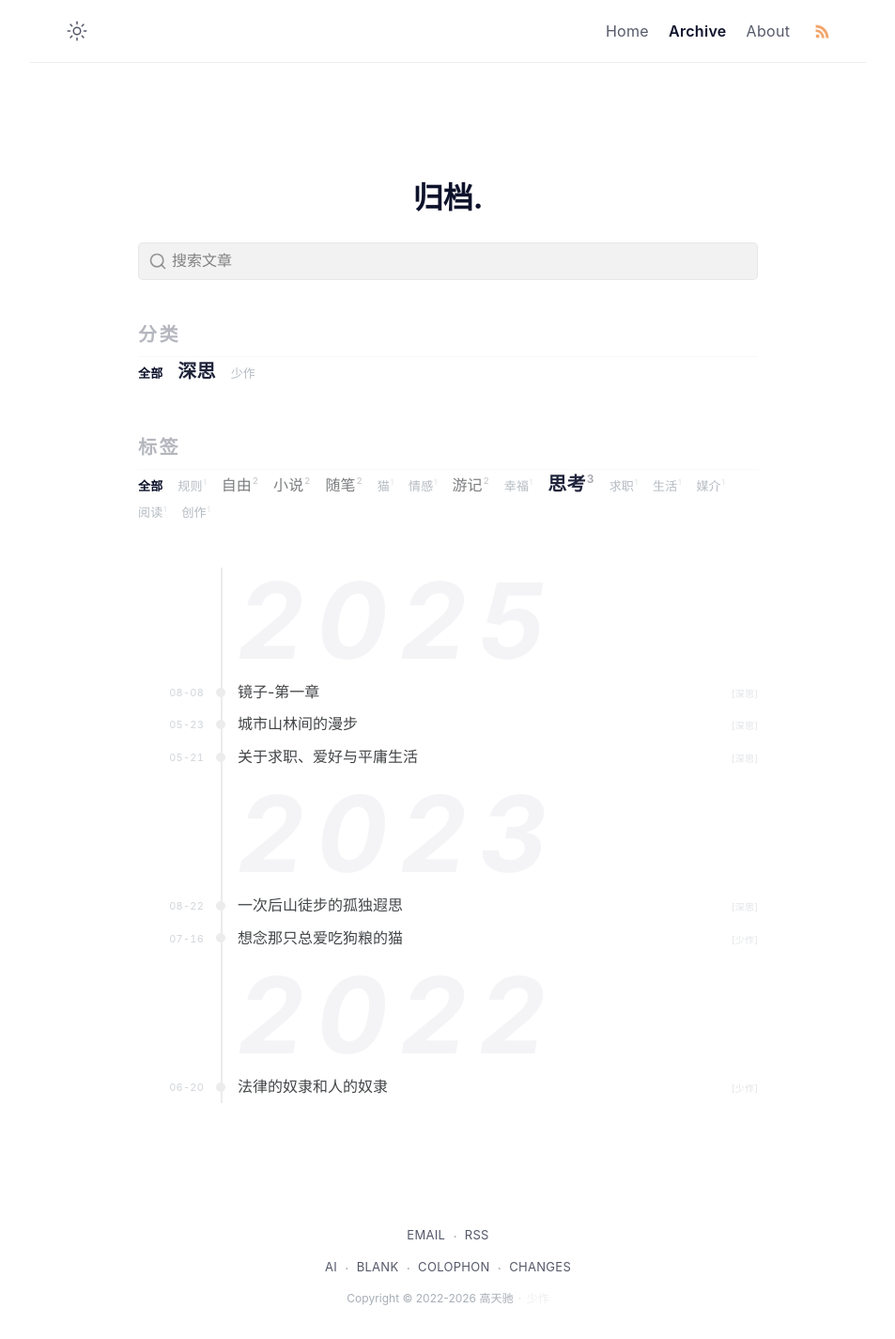
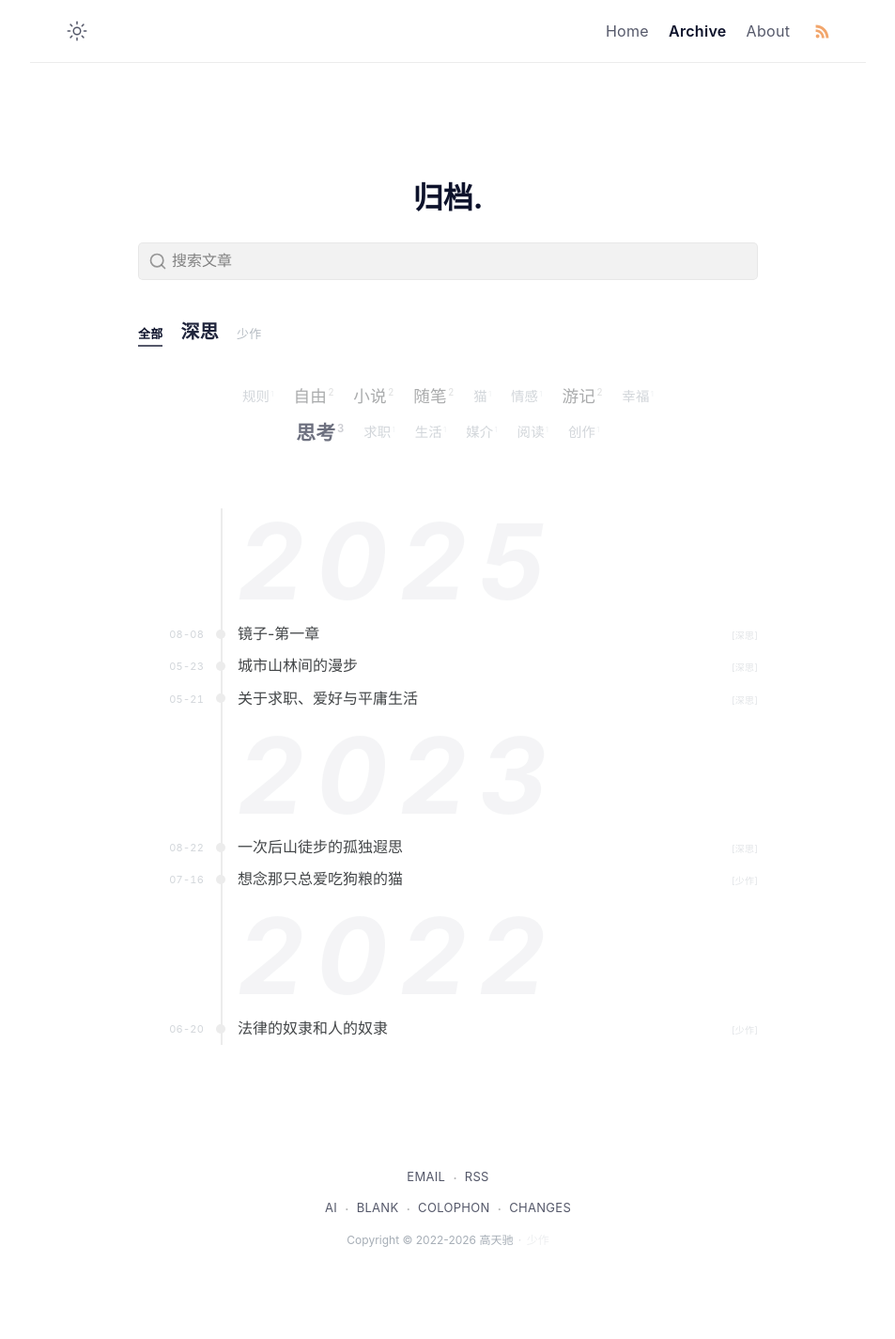
Before and after one commit to gaotianchi/gaotianchi.github.io, a Jekyll site: the page built from archive.html, in a window 1280 px wide. Shown: the whole page at 94% size, without its empty margins (163-1116 px from the left). Built offline with Jekyll 4.4.1, drawn with Linux system fonts in a browser that asks for light colours; after the commit the page ends 1363 px from its top, so only the background shows below that.

Commit message:
feat: redesign tag cloud as centered elliptical cloud shape
Center tag cloud with max-width 480px, double-axis flex centering, and
generous padding to create an organic circular/elliptical shape via
natural line wrapping. Remove "全部" tag button; clicking active tag
deselects. Remove separator between categories and tags. Keep neutral
tones with smooth hover/active transitions.

Co-Authored-By: Claude Opus 4.7 <noreply@anthropic.com>

```diff
--- a/_sass/klise/_dark.scss
+++ b/_sass/klise/_dark.scss
@@ -295,9 +295,6 @@ body[data-theme="dark"] {
   }
 
   // Archive page
-  .archive-section-label {
-    color: $dark-gray;
-  }
 
   .archive-cat-btn {
     --cat-color: #{$dark-gray};
@@ -327,9 +324,14 @@ body[data-theme="dark"] {
       --tag-color: #{$dark-white};
     }
 
-    &:hover,
+    &:hover {
+      color: $dark-white;
+      opacity: 1 !important;
+    }
+
     &.active {
       color: $dark-white;
+      opacity: 1 !important;
     }
   }
 
--- a/_sass/klise/_layout.scss
+++ b/_sass/klise/_layout.scss
@@ -441,7 +441,7 @@
 
 // Archive page
 .archive-section {
-  margin-bottom: 3rem;
+  margin-bottom: 0;
 
   &:last-of-type {
     margin-bottom: 0;
@@ -449,21 +449,22 @@
 }
 
 .archive-section-label {
-  font-size: 0.625rem;
-  font-weight: 500;
-  text-transform: uppercase;
-  letter-spacing: 0.12em;
-  color: $gray;
-  margin: 0 0 0.75rem;
+  position: absolute;
+  width: 1px;
+  height: 1px;
+  overflow: hidden;
+  clip: rect(0, 0, 0, 0);
+  white-space: nowrap;
+  border: 0;
   padding: 0;
-  opacity: 0.3;
+  margin: -1px;
 }
 
 .archive-categories {
   display: flex;
   flex-wrap: wrap;
   align-items: baseline;
-  gap: 0.4rem 1rem;
+  gap: 0.4rem 1.2rem;
 }
 
 .archive-cat-btn {
@@ -484,6 +485,19 @@
   font-weight: var(--cat-weight);
   letter-spacing: 0.01em;
   transition: color 0.3s ease, opacity 0.3s ease;
+  position: relative;
+
+  &::after {
+    content: '';
+    position: absolute;
+    left: 0;
+    right: 0;
+    bottom: -4px;
+    height: 2px;
+    background: currentColor;
+    opacity: 0;
+    transition: opacity 0.3s ease;
+  }
 
   &[data-tier="2"] {
     --cat-color: #{$text-base-color};
@@ -505,6 +519,14 @@
     opacity: 1;
   }
 
+  &:hover::after {
+    opacity: 0.3;
+  }
+
+  &.active::after {
+    opacity: 0.7;
+  }
+
   &.active {
     font-weight: 600;
   }
@@ -513,64 +535,62 @@
 .archive-tags {
   display: flex;
   flex-wrap: wrap;
-  align-items: baseline;
-  gap: 0.4rem 1rem;
-
-  .tag-item {
-    padding: 1px 3px;
-    border-radius: 2px;
-    border: 1px solid rgba(128, 128, 128, 0.1);
-    background-color: rgba(128, 128, 128, 0.1);
-  }
+  justify-content: center;
+  align-content: center;
+  max-width: 480px;
+  margin: 0 auto;
+  gap: 0.4rem 0.7rem;
+  padding: 2.5rem 1rem;
 }
 
 .archive-tag-btn {
   --tag-color: #{$gray};
-  --tag-opacity: 0.5;
-  --tag-size: 0.8125rem;
-  --tag-weight: 450;
+  --tag-opacity: 0.3;
+  --tag-size: 0.9rem;
+  --tag-weight: 400;
 
   background: none;
   border: none;
-  padding: 0;
+  padding: 0.15rem 0.3rem;
   font-family: $sans-family;
   cursor: pointer;
-  line-height: 1.5;
+  line-height: 1.4;
   color: var(--tag-color);
   opacity: var(--tag-opacity);
   font-size: var(--tag-size);
   font-weight: var(--tag-weight);
   letter-spacing: 0.01em;
-  transition: color 0.3s ease, opacity 0.3s ease;
+  transition: color 0.4s ease, opacity 0.4s ease;
 
   &[data-tier="2"] {
     --tag-color: #{$text-base-color};
-    --tag-opacity: 0.7;
-    --tag-size: 1rem;
-    --tag-weight: 520;
+    --tag-opacity: 0.45;
+    --tag-size: 1.1rem;
+    --tag-weight: 500;
   }
 
   &[data-tier="3"] {
     --tag-color: #{$black};
-    --tag-opacity: 0.92;
-    --tag-size: 1.25rem;
-    --tag-weight: 620;
+    --tag-opacity: 0.6;
+    --tag-size: 1.3rem;
+    --tag-weight: 600;
   }
 
-  &:hover,
-  &.active {
+  &:hover {
+    opacity: 1;
     color: $black;
-    opacity: 1;
   }
 
   &.active {
+    opacity: 1;
+    color: $black;
     font-weight: 600;
   }
 
   .tag-count {
-    margin-left: 0.1em;
-    font-size: 0.6em;
-    opacity: 0.4;
+    font-size: 0.55em;
+    opacity: 0.35;
+    margin-left: 0.15em;
     vertical-align: super;
   }
 }
@@ -698,13 +718,17 @@
 
 @include media-query($on-mobile) {
   .archive-section {
-    margin-bottom: 2rem;
+    margin-bottom: 0;
   }
 
-  // Touch-friendly hit targets for filter buttons
-  .archive-cat-btn,
-  .archive-tag-btn {
+  // Touch-friendly hit targets for category buttons
+  .archive-cat-btn {
     padding: 10px 0;
+  }
+
+  // Reduce tag cloud padding on mobile
+  .archive-tags {
+    padding: 1.5rem 0.5rem;
   }
 
   .archive-timeline {
--- a/archive.html
+++ b/archive.html
@@ -69,7 +69,6 @@ comments: false
   {%- endfor -%}
   {%- assign count_range = max_count | minus: min_count | at_least: 1 -%}
   <div class="archive-tags" id="archive-tags">
-    <button class="archive-tag-btn active" data-tag="all">全部</button>
     {%- for tag in site.tags -%}
     {%- assign tag_name = tag | first -%}
     {%- assign tag_posts = tag | last -%}
```
Also changed, not shown: other parts of archive.html (+8 -2 lines).
